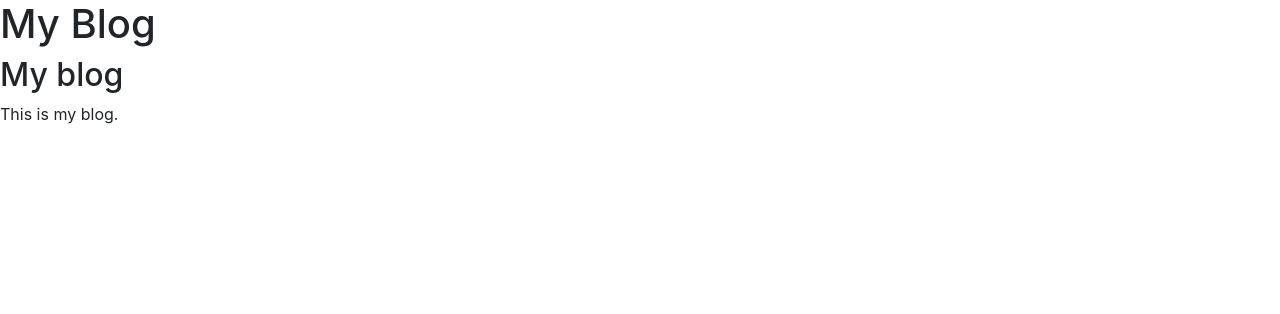
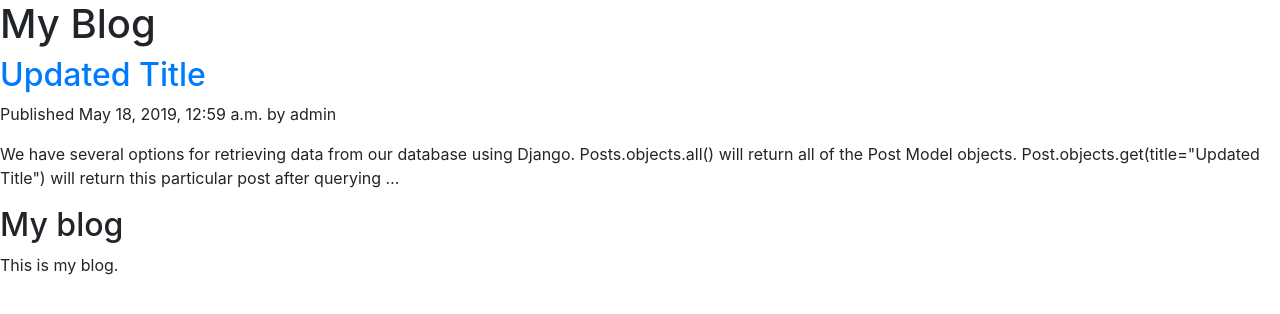
Before and after one commit to AyoHandGod/djangoBlog, a Django app: a page that uses blog/templates/blog/post/detail.html in a window 1280 px wide. Shown: the top 314 px of the page. Run offline with Django 3.2, Linux system fonts and the light colour scheme; data comes from the database, SQL or seed files in the repository; some libraries are stand-ins or nearby versions.

Commit message:
Added segment comments to blog/view.py. Updated post detail and list html pages to correctly display post data.

```diff
--- a/blog/templates/blog/post/detail.html
+++ b/blog/templates/blog/post/detail.html
@@ -1,10 +1,9 @@
 {% extends "blog/base.html" %}
 
-{% block title %}My Blog: {{ category.name }} {% endblock %}
+{% block title %}My Blog: {{ post.title }} {% endblock %}
 
 {% block content %}
 <h1>My Blog</h1>
-{% for post in posts %}
 <h2>
     <a href="blog/{{ post.get_absolute_url }}">
         {{ post.title }}
@@ -14,5 +13,4 @@
     Published {{ post.publish }} by {{ post.author }}
 </p>
 {{ post.body|truncatewords:30|linebreaks }}
-{% endfor %}
 {% endblock %}
--- a/blog/templates/blog/post/list.html
+++ b/blog/templates/blog/post/list.html
@@ -12,9 +12,6 @@
       </h2>
       <p class="date">
           Published {{ post.publish }} by {{ post.author }}
-      </p>
-
-      <p>
           {% if post.category %}
           <a href="{{ post.category.get_absolute_url }}"> Category: {{ post.category }} </a>
           {% else %}
--- a/blog/views.py
+++ b/blog/views.py
@@ -3,6 +3,8 @@ from .models import Post, Category
 
 
 # Create your views here.
+
+# Post Methods
 def list_post(request):
     posts = Post.objects.all()
     context = {'posts': posts}
@@ -19,6 +21,7 @@ def post_detail(request, year, month, day, post):
                   {'post': post})
 
 
+# category methods
 def list_categories(request):
     categories = Category.objects.all()
     context = {'categories': categories}
```
